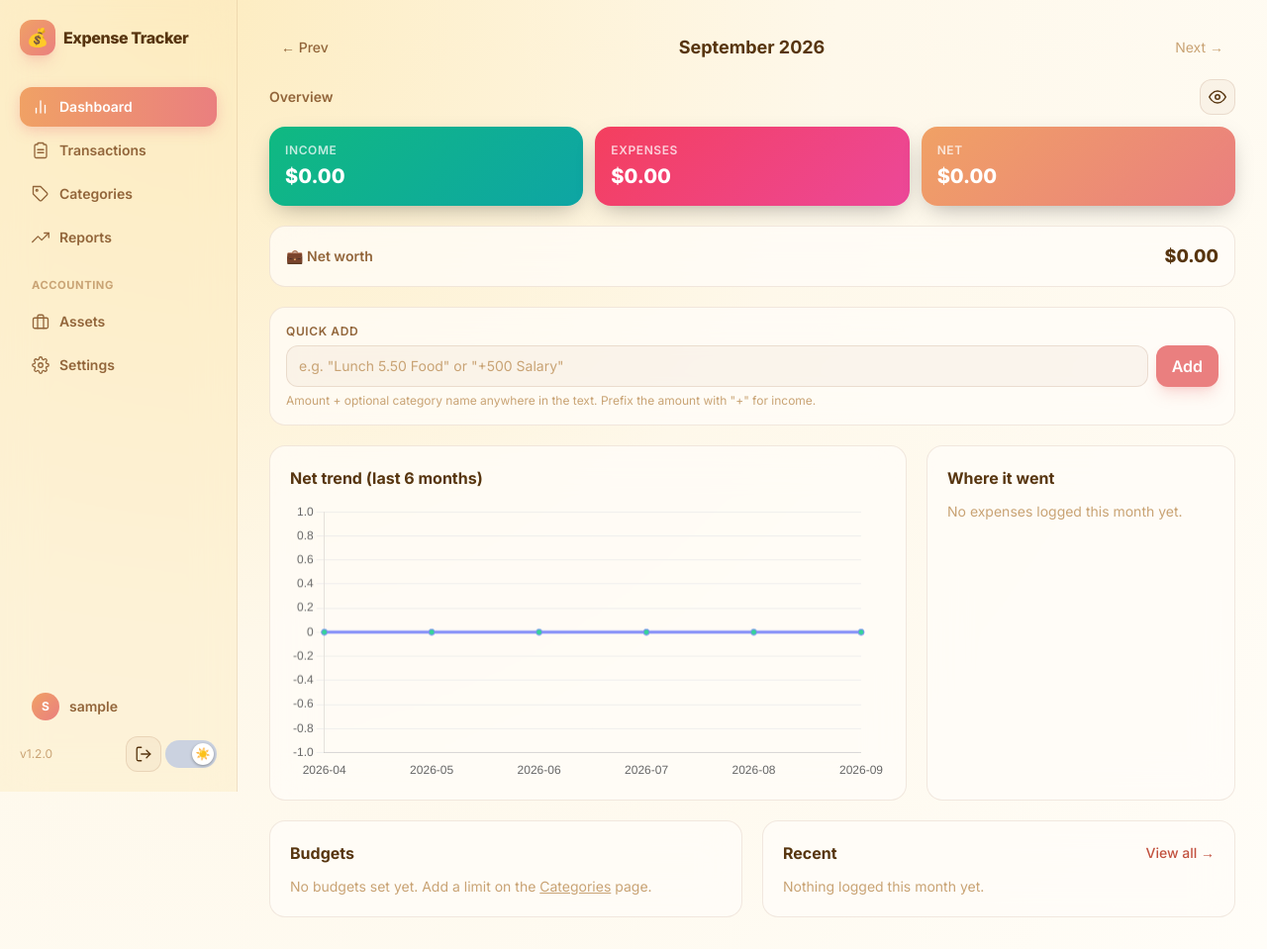
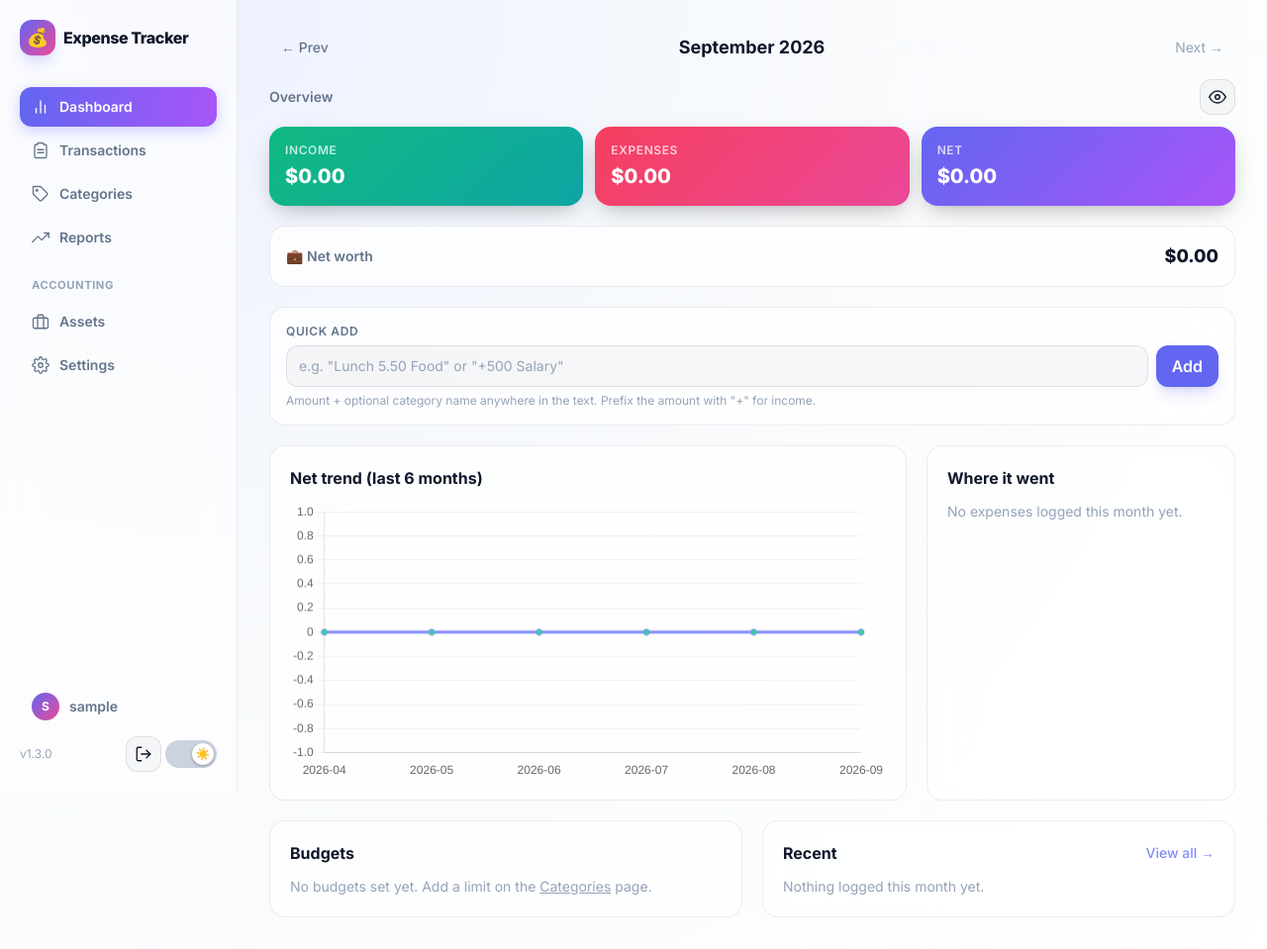
Before and after one commit to chhunlay/expense-tracker, a Django app: page / in a window 1280 px wide. Shown: the whole page at 99% size. Run offline with Django 5.2, Linux system fonts and the light colour scheme; the visitor is signed in with stand-in values (Sample User, id 1); data comes from the database, SQL or seed files in the repository; data that the repository does not hold is empty; parts of the project's set-up code (start-up, migrations or seed data) failed here and were passed over; some libraries are stand-ins or nearby versions.

Commit message:
fix: restore indigo/white light theme app-wide, keep warm palette on auth pages only
Reverts the light-theme CSS variables and the indigo-class overrides
back to the original indigo/white palette everywhere except
login/register. The warm cream/yellow/orange/coral palette now lives
under html.auth-page[data-theme="light"] instead of the bare
html[data-theme="light"] selector, and auth_base.html adds the
auth-page class to <html> so only those two pages pick it up.

Also drops the sidebar/KPI-net/progress-bar light-theme overrides
that existed only to make those elements match the warm palette -
unnecessary now that the main app is back to its original indigo
gradients.

Verified via headless browser: register/login show --bg-1: #fdecc0
(warm cream) with html.auth-page in its class list, while the
dashboard (no auth-page class) shows --bg-1: #eef2ff (original
indigo) with matching indigo Nav/KPI colors. Full page regression
still passes. Bumped to 1.3.0 (paired with the ?v= cache-busting from
the previous commit).

```diff
--- a/expenses/context_processors.py
+++ b/expenses/context_processors.py
@@ -7,7 +7,7 @@ the way Jinja can) and its inject_version() context processor.
 from django.urls import reverse
 from django.utils.translation import gettext as _
 
-__version__ = "1.2.0"
+__version__ = "1.3.0"
 
 # (section label or None, [(url_name, icon, label, [url_names that
 # should also highlight this item], ...]) - Add/Edit live under the
--- a/expenses/static/expenses/style.css
+++ b/expenses/static/expenses/style.css
@@ -24,26 +24,40 @@
 }
 html[data-theme="light"] {
     color-scheme: light;
-    /* Warm cream -> yellow -> orange -> coral palette (requested
-       reference image), replacing the old indigo/white light theme.
-       --accent/--accent-2 drive the buttons/links/active-states that
-       used to be hardcoded Tailwind indigo classes - see the
-       "warm-palette overrides" block below, which remaps those
-       specific classes to these two colors in light mode only. */
+    --bg-1: #eef2ff;
+    --bg-2: #f8fafc;
+    --bg-3: #ffffff;
+    --card-bg: rgba(255, 255, 255, 0.75);
+    --card-border: rgba(15, 23, 42, 0.08);
+    --sidebar-bg: rgba(255, 255, 255, 0.6);
+    --sidebar-border: rgba(15, 23, 42, 0.08);
+    --text-main: #0f172a;
+    --text-muted: #64748b;
+    --text-faint: #94a3b8;
+    --input-bg: rgba(15, 23, 42, 0.03);
+    --input-border: rgba(15, 23, 42, 0.1);
+    --track-bg: rgba(15, 23, 42, 0.06);
+    --pos: #059669;
+    --neg: #dc2626;
+}
+/* Warm cream -> yellow -> orange -> coral palette, scoped to the
+   login/register pages only (auth_base.html adds "auth-page" to
+   <html>) - everywhere else in the app keeps the indigo/white light
+   theme above. --accent/--accent-2 drive the buttons/links on those
+   two pages; see the "warm-palette overrides" block below for how
+   they remap the plain Tailwind indigo classes baked into
+   login.html/register.html. */
+html.auth-page[data-theme="light"] {
     --bg-1: #fdecc0;
     --bg-2: #fef8ea;
     --bg-3: #fffdf8;
     --card-bg: rgba(255, 253, 248, 0.75);
     --card-border: rgba(120, 53, 15, 0.1);
-    --sidebar-bg: rgba(253, 236, 192, 0.45);
-    --sidebar-border: rgba(120, 53, 15, 0.1);
     --text-main: #57350f;
     --text-muted: #92653a;
     --text-faint: #c9a374;
     --input-bg: rgba(120, 53, 15, 0.04);
     --input-border: rgba(120, 53, 15, 0.12);
-    --track-bg: rgba(120, 53, 15, 0.08);
-    --pos: #16794f;
     --neg: #dc2626;
     --accent: #ea7f7f;
     --accent-2: #f0a165;
@@ -79,7 +93,7 @@ body {
     box-shadow: 0 0 0 4px rgba(99, 102, 241, 0.15);
     outline: none;
 }
-html[data-theme="light"] .input:focus {
+html.auth-page[data-theme="light"] .input:focus {
     border-color: var(--accent);
     box-shadow: 0 0 0 4px rgba(234, 127, 127, 0.18);
 }
@@ -175,10 +189,6 @@ html[data-theme="light"] .theme-switch-thumb {
     background: linear-gradient(90deg, #6366f1, #a855f7);
     box-shadow: 0 4px 14px rgba(99, 102, 241, 0.3);
 }
-html[data-theme="light"] .sidebar-link.active {
-    background: linear-gradient(90deg, var(--accent-2), var(--accent));
-    box-shadow: 0 4px 14px rgba(234, 127, 127, 0.35);
-}
 
 /* ---------- KPI cards (gradient stat tiles) ---------- */
 .kpi-card {
@@ -189,7 +199,6 @@ html[data-theme="light"] .sidebar-link.active {
 .kpi-expense { background: linear-gradient(135deg, #f43f5e, #ec4899); }
 .kpi-net { background: linear-gradient(135deg, #6366f1, #a855f7); }
 .kpi-card .kpi-label { color: rgba(255, 255, 255, 0.75); }
-html[data-theme="light"] .kpi-net { background: linear-gradient(135deg, var(--accent-2), var(--accent)); }
 
 .hideable-amount {
     transition: filter 0.2s ease;
@@ -215,8 +224,6 @@ html[data-theme="light"] .kpi-net { background: linear-gradient(135deg, var(--ac
 .progress-bar.over {
     background: linear-gradient(90deg, #f87171, #ef4444);
 }
-html[data-theme="light"] .progress-bar { background: linear-gradient(90deg, var(--accent-2), var(--accent)); }
-html[data-theme="light"] .progress-bar.over { background: linear-gradient(90deg, #ef4444, #b91c1c); }
 
 .flash {
     animation: fadeUp 0.25s ease;
@@ -271,25 +278,27 @@ dialog[open] {
     animation: fadeUp 0.2s ease;
 }
 
-/* ---------- Warm-palette overrides (light theme only) ----------
-   The primary/accent color across the app is mostly plain Tailwind
-   utility classes baked into the templates (bg-indigo-500, etc.), not
-   a CSS variable - remapping every one of those in every template
-   would be a much bigger change than the palette itself, so instead
-   these selectors override just those specific classes when
+/* ---------- Warm-palette overrides (login/register, light theme only) ----------
+   The primary/accent color on these two pages is mostly plain
+   Tailwind utility classes baked into the templates (bg-indigo-500,
+   etc.), not a CSS variable - remapping every one would be a bigger
+   change than the palette itself, so instead these selectors override
+   just those specific classes when <html> has both "auth-page" and
    data-theme="light", using --accent/--accent-2 from the block above.
-   Source order (this file loads after Tailwind's injected <style>)
-   is what lets same-specificity class selectors win here. */
-html[data-theme="light"] .bg-indigo-500 { background-color: var(--accent) !important; }
-html[data-theme="light"] .hover\:bg-indigo-400:hover { background-color: var(--accent-2) !important; }
-html[data-theme="light"] .text-indigo-400 { color: var(--accent-text) !important; }
-html[data-theme="light"] .from-indigo-500 {
+   Scoped to .auth-page so the rest of the app keeps its indigo/white
+   light theme. Source order (this file loads after Tailwind's
+   injected <style>) is what lets same-specificity class selectors win
+   here. */
+html.auth-page[data-theme="light"] .bg-indigo-500 { background-color: var(--accent) !important; }
+html.auth-page[data-theme="light"] .hover\:bg-indigo-400:hover { background-color: var(--accent-2) !important; }
+html.auth-page[data-theme="light"] .text-indigo-400 { color: var(--accent-text) !important; }
+html.auth-page[data-theme="light"] .from-indigo-500 {
     --tw-gradient-from: var(--accent-2) var(--tw-gradient-from-position) !important;
     --tw-gradient-to: rgb(240 161 101 / 0) var(--tw-gradient-to-position) !important;
     --tw-gradient-stops: var(--tw-gradient-from), var(--tw-gradient-to) !important;
 }
-html[data-theme="light"] .to-pink-500 { --tw-gradient-to: var(--accent) var(--tw-gradient-to-position) !important; }
-html[data-theme="light"] .shadow-indigo-500\/20 { --tw-shadow-color: rgb(234 127 127 / 0.25) !important; }
-html[data-theme="light"] .accent-indigo-500 { accent-color: var(--accent) !important; }
-html[data-theme="light"] .has-\[\:checked\]\:border-indigo-400:has(:checked) { border-color: var(--accent) !important; }
-html[data-theme="light"] .file\:bg-indigo-500::file-selector-button { background-color: var(--accent) !important; }
+html.auth-page[data-theme="light"] .to-pink-500 { --tw-gradient-to: var(--accent) var(--tw-gradient-to-position) !important; }
+html.auth-page[data-theme="light"] .shadow-indigo-500\/20 { --tw-shadow-color: rgb(234 127 127 / 0.25) !important; }
+html.auth-page[data-theme="light"] .accent-indigo-500 { accent-color: var(--accent) !important; }
+html.auth-page[data-theme="light"] .has-\[\:checked\]\:border-indigo-400:has(:checked) { border-color: var(--accent) !important; }
+html.auth-page[data-theme="light"] .file\:bg-indigo-500::file-selector-button { background-color: var(--accent) !important; }
--- a/expenses/templates/expenses/auth_base.html
+++ b/expenses/templates/expenses/auth_base.html
@@ -1,6 +1,6 @@
 {% load static %}
 <!DOCTYPE html>
-<html lang="en">
+<html lang="en" class="auth-page">
 <head>
     <meta charset="UTF-8">
     <meta name="viewport" content="width=device-width, initial-scale=1.0">
```
